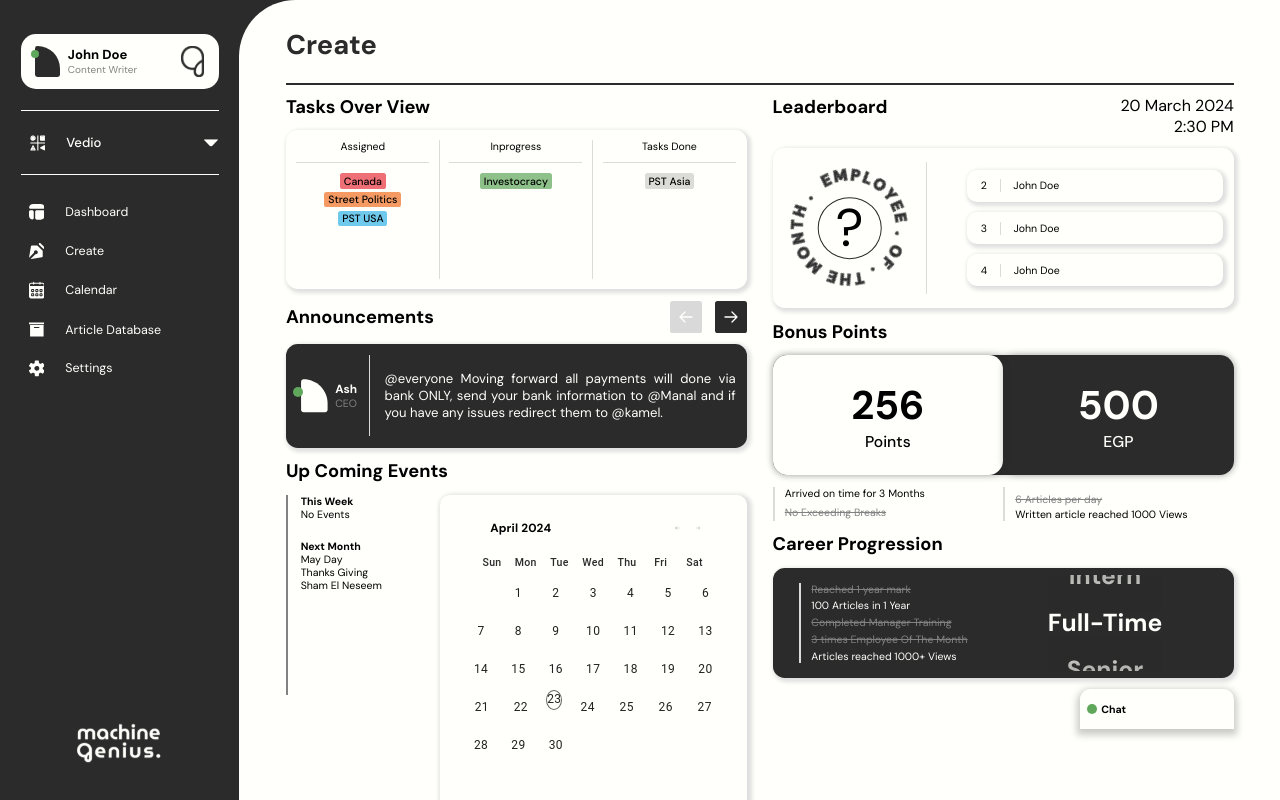
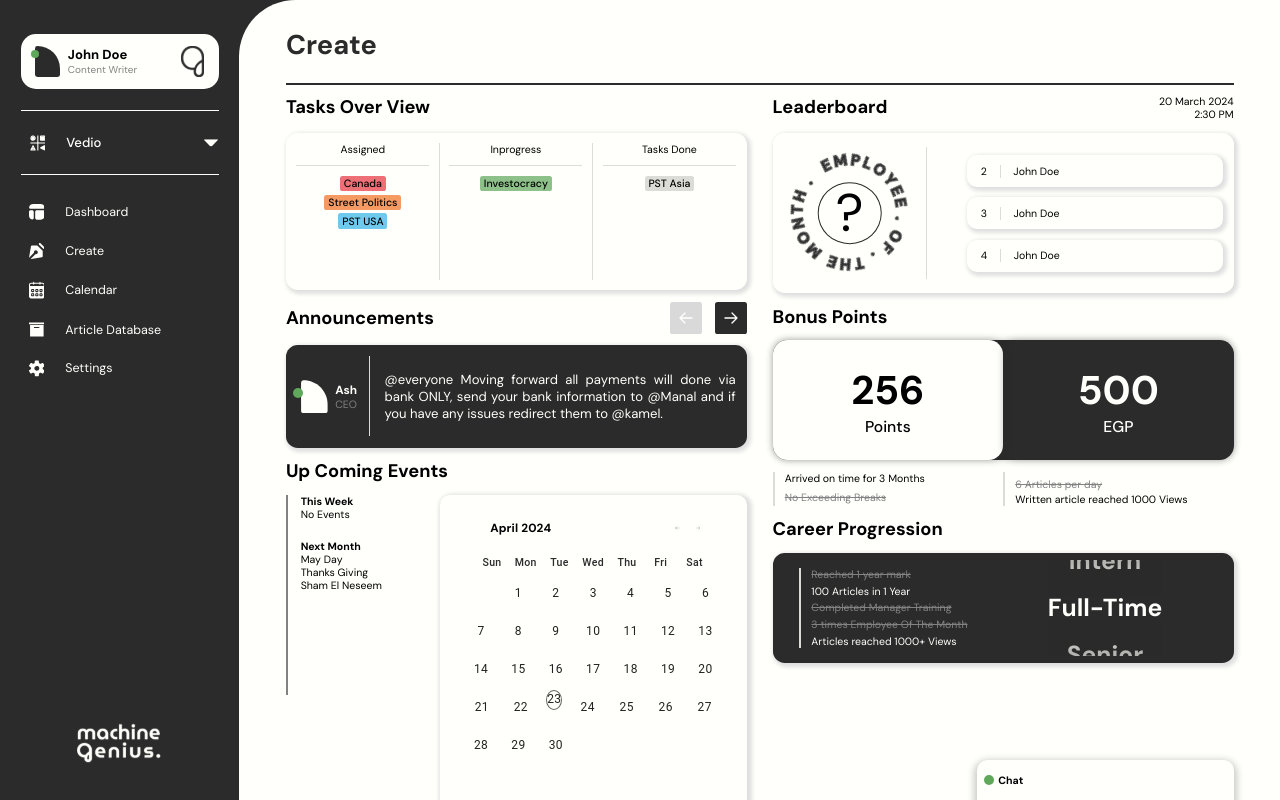
Before and after one commit to GeekLabsHoldings/Machine-Genius, a Next.js app: page /content-creator/dashboard in a window 1280 px wide. Built offline with nearby package versions, Linux system fonts and the light colour scheme.

Commit message:
dashboard edit

```diff
--- a/app/_components/ArticlePreview/ArticlePreview.module.css
+++ b/app/_components/ArticlePreview/ArticlePreview.module.css
@@ -35,7 +35,7 @@
     text-align: justify;
     display: flex;
     flex-direction: column;
-    gap: clamp(10px, calc( 0.7vw + 0.1rem), 60px);
+    gap: clamp(10px, calc( 0.7vw + 0.1rem), 100px);
 }
 
 .beginSelection{
--- a/app/_components/ArticleWithCheck/ArticleWithCheck.module.css
+++ b/app/_components/ArticleWithCheck/ArticleWithCheck.module.css
@@ -19,7 +19,7 @@
     transition: all 0.3s;
 }
 .article{
-    font-size: clamp(10px, calc( 0.7vw + 0.1rem), 60px);
+    font-size: clamp(10px, calc( 0.7vw + 0.1rem), 100px);
 }
 
 .article_with_check label.article:hover{
--- a/app/_components/Button/CustumBtn.module.css
+++ b/app/_components/Button/CustumBtn.module.css
@@ -1,5 +1,5 @@
 .whiteBtn{
-    font-size: clamp(10px, calc( 0.7vw + 0.1rem), 60px);
+    font-size: clamp(10px, calc( 0.7vw + 0.1rem), 100px);
     font-weight: 700;
     position: relative;
     border-radius: 0.4rem;
@@ -16,7 +16,7 @@
     border: 1px solid var(--white);
 }
 .blackBtn{
-    font-size: clamp(10px, calc( 0.7vw + 0.1rem), 60px);
+    font-size: clamp(10px, calc( 0.7vw + 0.1rem), 100px);
     font-weight: 700;
     position: relative;
     border-radius: 0.4rem;
--- a/app/content-creator/article-database/article-database.module.css
+++ b/app/content-creator/article-database/article-database.module.css
@@ -6,7 +6,7 @@
     height: 70vh;
 }
 .filters h5{
-    font-size: clamp(10px, calc( 0.7vw + 0.1rem), 60px);
+    font-size: clamp(10px, calc( 0.7vw + 0.1rem), 100px);
     font-weight: 600;
 
 }
@@ -35,7 +35,7 @@
 .tableHeader li,.tableBody li{
     text-align: center;
     font-weight: 700;
-    font-size: clamp(10px, calc( 0.7vw + 0.1rem), 60px);
+    font-size: clamp(10px, calc( 0.7vw + 0.1rem), 100px);
 }
 
 .tableBody{
--- a/app/content-creator/contentCreator.module.css
+++ b/app/content-creator/contentCreator.module.css
@@ -16,4 +16,5 @@
     padding: clamp(20px, calc( 2vw + 0.1rem ) ,1400px) clamp(20px, calc( 3.5vw + 0.1rem ) ,1400px);
     display: flex;
     flex-direction: column;
+    position: relative;
 }
--- a/app/content-creator/create/movie-myth/create-movie/create-movie.module.css
+++ b/app/content-creator/create/movie-myth/create-movie/create-movie.module.css
@@ -26,7 +26,7 @@
     background: #2A2B2A;
   }
 .script p{
-    font-size: clamp(10px, calc( 0.7vw + 0.1rem), 60px);
+    font-size: clamp(10px, calc( 0.7vw + 0.1rem), 100px);
     font-weight: 400;
 
 }
@@ -35,7 +35,7 @@
     padding: 0.2vw 0.8vw;
   }
 .script span{
-    font-size: clamp(10px, calc( 0.7vw + 0.1rem), 60px);
+    font-size: clamp(10px, calc( 0.7vw + 0.1rem), 100px);
     font-weight: 700;
     color: #A6A6A6;
 }
--- a/app/content-creator/dashboard/dashboard.module.css
+++ b/app/content-creator/dashboard/dashboard.module.css
@@ -24,7 +24,7 @@
     border-bottom: 1px solid #DBDBD7;
 }
 .rightBorder h5, .leaderboard h5{
-    font-size: clamp(10px, calc( 0.7vw + 0.1rem), 60px);
+    font-size: clamp(10px, calc( 0.7vw + 0.1rem), 100px);
     font-weight: 400;
 }
 .coloredTxt{
@@ -32,7 +32,7 @@
     padding: 0.1vw 0.3vw;
     border-radius: 0.2vw;
     font-weight: 500;
-    font-size:  clamp(10px, calc( 0.7vw + 0.1rem), 60px);
+    font-size:  clamp(10px, calc( 0.7vw + 0.1rem), 100px);
 }
 .events{
     display: flex;
@@ -41,7 +41,7 @@
     border-left: 2px solid #828282;
 }
 .events h5, .events p{
-    font-size: clamp(10px, calc( 0.7vw + 0.1rem), 60px);
+    font-size: clamp(10px, calc( 0.7vw + 0.1rem), 100px);
 }
 .events h5{
     font-weight: 700;
@@ -65,7 +65,7 @@
 .profileAndStatus p{
     color: #828282;
     font-weight: 400;
-    font-size:  clamp(10px, calc( 0.7vw + 0.1rem), 60px);
+    font-size:  clamp(10px, calc( 0.7vw + 0.1rem), 100px);
 }
 .movedStatus svg, .cutBox svg{
     width: clamp(10px, calc( 0.5vw + 0.1rem), 60px);
@@ -105,6 +105,12 @@
     transform: translate(-50%,-50%);
     font-size: clamp(10px, calc( 4vw + 0.1rem), 500px);
     font-weight: 400;
+}
+.halfHeader{
+    height: clamp(24px, calc(2vw + 0.1rem),140px);
+}
+.halfHeader p{
+    font-size: clamp(10px, calc( 0.7vw + 0.1rem), 100px);
 }
 .animated{
     position: relative;
@@ -147,7 +153,7 @@
     color: var(--white);
 }
 .waysToTakeBonus p, .waysToTakeBonus span{
-    font-size: clamp(10px, calc( 0.7vw + 0.1rem), 60px);
+    font-size: clamp(10px, calc( 0.7vw + 0.1rem), 100px);
     font-weight: 400;
 }
 .waysToTakeBonus span{
@@ -164,7 +170,12 @@
     font-weight: 700;
     font-size: clamp(10px, calc(0.7vw + 0.1rem), 60px);
 }
-
+.movedChat{
+    position: absolute;
+    bottom: 0;
+    right: clamp(20px, calc(3.5vw + 0.1rem), 1400px);
+    width: clamp(56px, calc(60vw + 0.1rem),3000px);
+}
 @keyframes spin {
     from {
         transform:rotate(0deg);
--- a/app/content-creator/dashboard/page.tsx
+++ b/app/content-creator/dashboard/page.tsx
@@ -41,8 +41,24 @@ const Dashboard = () => {
   ))
   return (
     <div className={`${styles.dashboard} flex h-full w-full pt-[0.75vw] gap-[2vw]`}>
+      <div className={`${styles.movedChat} flex justify-end `}>
+          <div
+            className={`${styles.cutBox} w-1/3 h-[5vh] flex items-center gap-[0.3vw] px-[0.5vw]`}>
+            <svg
+              viewBox="0 0 11 11"
+              fill="none"
+              xmlns="http://www.w3.org/2000/svg">
+              <circle cx="5.5" cy="5.5" r="5.5" fill="#5FA85B" />
+            </svg>
+            <h5>Chat</h5>
+          </div>
+        </div>
+
       <div className="w-1/2 flex flex-col gap-[0.9vw]">
+        <div className={styles.halfHeader}>
         <h3>Tasks Over View</h3>
+        </div>
+
         <div className={`${styles.box} flex h-[20vh]`}>{renderTasksSec}</div>
         <div className="flex justify-between items-center">
           <h3>Announcements</h3>
@@ -105,12 +121,13 @@ const Dashboard = () => {
 
       </div>
 
-      <div className="w-1/2 flex flex-col gap-[0.9vw]">
-        <div className="flex justify-between">
+      <div className="w-1/2 flex flex-col gap-[0.9vw] relative ">
+        <div className="flex justify-between m-0">
           <h3>Leaderboard</h3>
-          <div className='flex flex-col items-end'>
-            <p>20 March 2024</p>
-            <p>2:30 PM</p>
+
+          <div className={`${styles.halfHeader} flex flex-col items-end m-0`}>
+            <p >20 March 2024</p>
+            <p >2:30 PM</p>
           </div>
         </div>
 
@@ -428,18 +445,7 @@ const Dashboard = () => {
           </div>
         </div>
 
-        <div className="flex justify-end">
-          <div
-            className={`${styles.cutBox} w-1/3 h-[5vh] flex items-center gap-[0.3vw] px-[0.5vw]`}>
-            <svg
-              viewBox="0 0 11 11"
-              fill="none"
-              xmlns="http://www.w3.org/2000/svg">
-              <circle cx="5.5" cy="5.5" r="5.5" fill="#5FA85B" />
-            </svg>
-            <h5>Chat</h5>
-          </div>
-        </div>
+
       </div>
     </div>
   );
--- a/app/globals.css
+++ b/app/globals.css
@@ -84,7 +84,7 @@ img{
   justify-content: space-between;
 }
 .css-i5q14k-MuiDayCalendar-header span{
-  font-size: clamp(10px, calc( 0.7vw + 0.1rem), 60px);
+  font-size: clamp(10px, calc( 0.7vw + 0.1rem), 100px);
   color: #2A2B2A;
   font-weight: 500;
   width: clamp(16px, calc(1.6vw + 0.1rem), 80px);
@@ -92,7 +92,7 @@ img{
 }
 .css-1wy8uaa-MuiButtonBase-root-MuiPickersDay-root{
   color: #BDBDBD;
-  font-size:  clamp(10px, calc( 0.7vw + 0.1rem), 60px);
+  font-size:  clamp(10px, calc( 0.7vw + 0.1rem), 100px);
   font-weight: 500;
   width: clamp(16px, calc(1.5vw + 0.1rem), 80px);
   height: clamp(16px, calc(1.5vw + 0.1rem), 80px);
```
